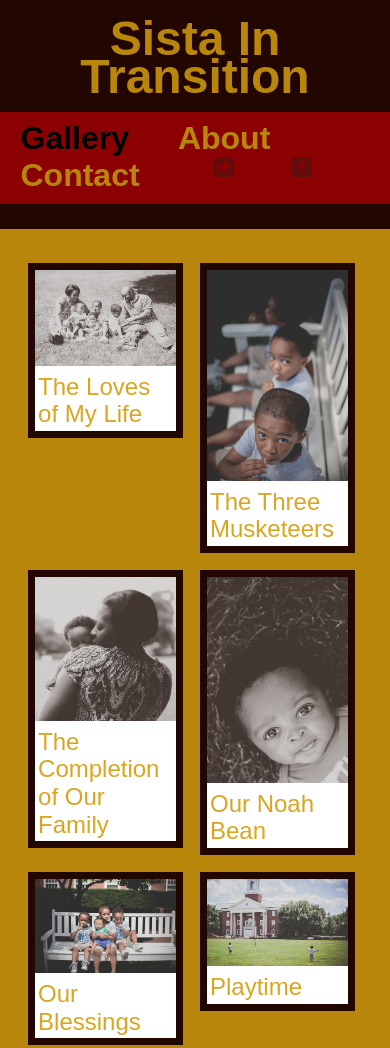
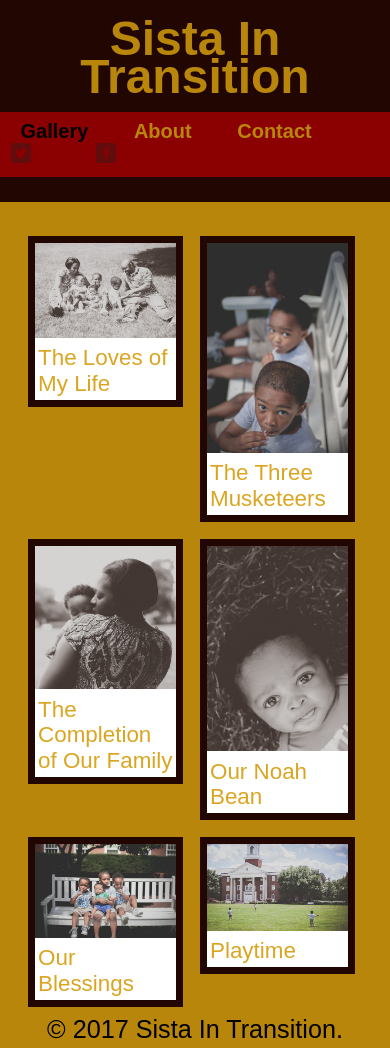
Before and after one commit to mrsdean1002/Personal-Page, a plain HTML site: page index.html in a window 390 px wide. Shown: the top 1048 px of the page. Drawn offline with nearby package versions, Linux system fonts and the light colour scheme; a web font is replaced by a local one.

Commit message:
adjusted font sizes

```diff
--- a/css/main.css
+++ b/css/main.css
@@ -40,10 +40,10 @@ header {
 }
 
 .social-icon {
-  float: right;
+  float : left;
   width: 20px;
   height: 20px;
-  margin: 0 5px;
+  margin: 0 10px;
 }
 
 /*  sista in transition logo  */
--- a/css/responsive.css
+++ b/css/responsive.css
@@ -5,10 +5,10 @@
     background-color: #fff;
    }
   .nav ul {
-    font-size: 2em;
+    font-size: 1.25em;
   }
   #wrapper p {
-    font-size: 1.5em;
+    font-size: 1.4em;
   }
 }
 
@@ -64,10 +64,6 @@ ul li
   top: 50%;
   left: 50%;
   transform: translateX(-50%) translateY(-50%);
-/*
-  color: #fff;
-  font-family: arial;
-*/
 
 }
 
```
